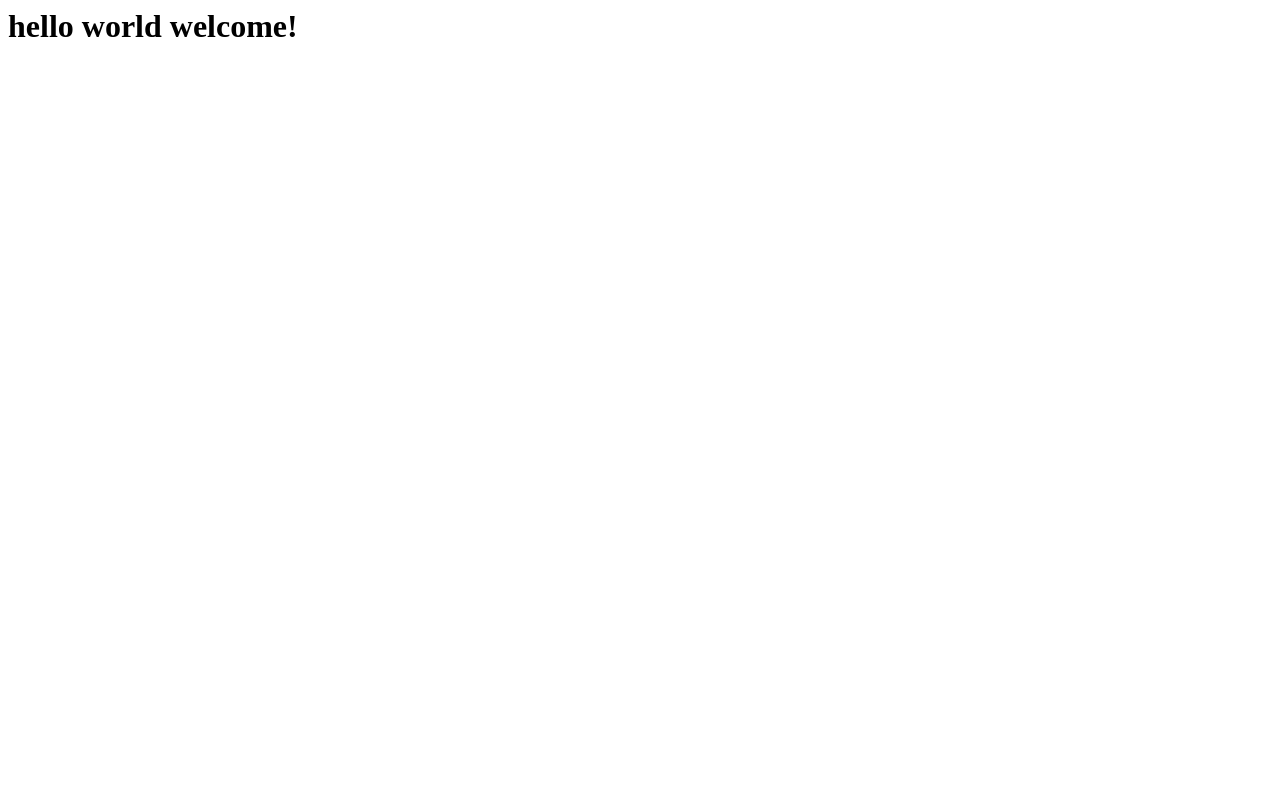
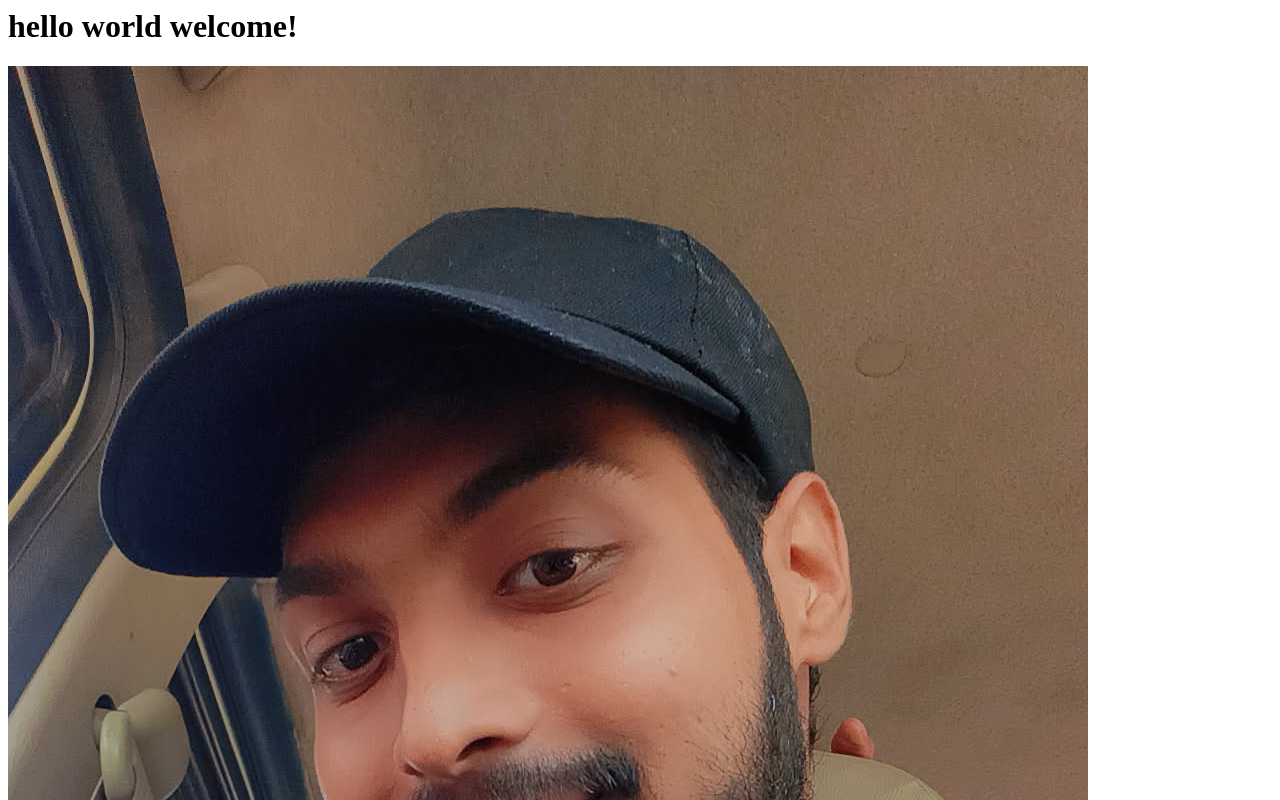
Before and after one commit to ayushsinghrajput524-beep/My-first-repo, a plain HTML site: page index.html in a window 1280 px wide. Shown: the top 800 px of the page. Drawn offline with Linux system fonts and the light colour scheme.

Commit message:
Update index.html

```diff
--- a/index.html
+++ b/index.html
@@ -1,6 +1,6 @@
 <html>
 <body>
 <h1>hello world welcome!</h1>
-  <image src=>
+  <image src=Snapchat-1773980051.jpg>
 </body>
 </html>
```
